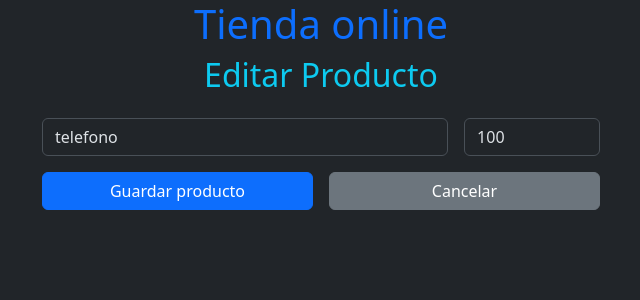
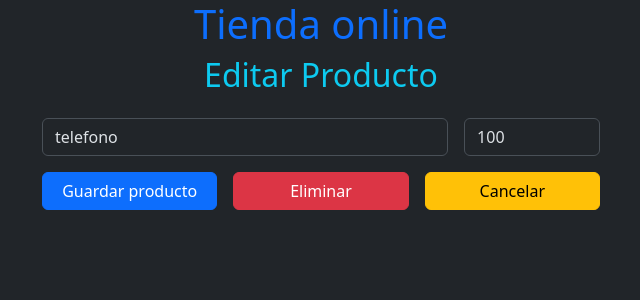
Before and after one commit to Mirai-Principal/tienda-online-con-angular, an Angular app: page /editar/1 in a window 1280 px wide. Shown: the top 300 px of the page, without its empty margins (319-959 px from the left). Built offline with nearby package versions, Linux system fonts and the light colour scheme.

Commit message:
pagina 404 error para rutas no validas

```diff
--- a/src/app/app.routes.ts
+++ b/src/app/app.routes.ts
@@ -1,10 +1,13 @@
 import { Routes } from '@angular/router';
 import { ListaProductos } from './lista-productos/lista-productos';
 import { FormularioProducto } from './formulario-producto/formulario-producto';
+import { Error } from './error/error';
 
 export const routes: Routes = [
     { path: '', component: ListaProductos },
     { path: 'productos', component: ListaProductos },
     { path: 'agregar', component: FormularioProducto },
     { path: 'editar/:id', component: FormularioProducto },
+    // Ruta para manejar páginas no encontradas
+    { path: '**', component: Error }
 ];
--- a/src/app/app.ts
+++ b/src/app/app.ts
@@ -1,10 +1,9 @@
 import { Component, signal } from '@angular/core';
-import { ListaProductos } from "./lista-productos/lista-productos";
 import { RouterOutlet } from "@angular/router";
 
 @Component({
   selector: 'app-root',
-  imports: [ListaProductos, RouterOutlet],
+  imports: [RouterOutlet],
   templateUrl: './app.html',
   styleUrl: './app.css'
 })
--- /dev/null
+++ b/src/app/error/error.html
@@ -0,0 +1,7 @@
+<div class="d-flex flex-column align-items-center justify-content-center my-5">
+    <div class="alert alert-danger text-center w-md-75 w-100">
+        <h1 class="display-4">404 - Página no encontrada</h1>
+        <p class="lead">La página o recurso que estás buscando no existe.</p>
+        <a routerLink="/" class="btn btn-primary">Volver al inicio</a>
+    </div>
+</div>
--- a/src/app/formulario-producto/formulario-producto.html
+++ b/src/app/formulario-producto/formulario-producto.html
@@ -7,9 +7,13 @@
             [(ngModel)]="precioInput" name="precioInput" autocomplete="off" required>
     </div>
     <!-- flex column si la pantalla es muy pequeña -->
-    <div class="d-flex flex-column flex-sm-row justify-content-between mt-3">
-        <button type="submit" class="btn btn-primary w-100 w-sm-50 me-0 me-sm-3" [disabled]="form.invalid">Guardar
+    <div class="d-flex flex-column flex-md-row justify-content-between mt-3">
+        <button type="submit" class="btn btn-primary w-100 w-md-50 me-0 me-md-3" [disabled]="form.invalid">Guardar
             producto</button>
-        <button type="button" class="btn btn-secondary w-100 w-sm-50 mt-3 mt-sm-0" routerLink="/">Cancelar</button>
+        @if (esEdicion()) {
+        <button type="button" class="btn btn-danger w-100 w-md-50 me-0 me-md-3 mt-3 mt-md-0"
+            (click)="eliminarProducto()">Eliminar</button>
+        }
+        <button type="button" class="btn btn-warning w-100 w-md-50 mt-3 mt-md-0" routerLink="/">Cancelar</button>
     </div>
 </form>
--- a/src/app/formulario-producto/formulario-producto.ts
+++ b/src/app/formulario-producto/formulario-producto.ts
@@ -12,6 +12,7 @@ import { Location } from '@angular/common';
   styleUrl: './formulario-producto.css',
 })
 export class FormularioProducto {
+
   idProducto = signal<number | null>(null);
   descripcionInput = signal('');
   precioInput = signal<number | null>(null);
@@ -29,7 +30,7 @@ export class FormularioProducto {
         const producto = this.productosService.getProductoById(this.idNumerico()!);
         //si el producto no existe, redirigimos a la lista
         if (!producto) {
-          this.router.navigate(['/']);
+          this.router.navigate(['/error']);
           return;
         }
         this.idProducto.set(producto.id!);
@@ -75,4 +76,15 @@ export class FormularioProducto {
       this.router.navigate(['/productos']);
     }
   }
+
+  eliminarProducto() {
+    if (this.idProducto() !== null) {
+      this.productosService.eliminarProducto(this.idProducto()!);
+      //limpiamos los campos
+      this.idProducto.set(null);
+      this.descripcionInput.set('');
+      this.precioInput.set(null);
+      this.router.navigate(['/']);
+    }
+  }
 }
--- a/src/app/lista-productos/lista-productos.ts
+++ b/src/app/lista-productos/lista-productos.ts
@@ -1,8 +1,7 @@
 import { Component, signal, Signal } from '@angular/core';
 import { Productos } from "../productos/productos";
 import { Producto } from "../models/producto.model";
-import { FormsModule, NgForm } from '@angular/forms';
-import { FormularioProducto } from "../formulario-producto/formulario-producto";
+import { FormsModule } from '@angular/forms';
 import { ProductosService } from "../services/productos.service";
 import { toSignal } from '@angular/core/rxjs-interop';
 import { Router, RouterLink } from "@angular/router";
@@ -10,7 +9,7 @@ import { Router, RouterLink } from "@angular/router";
 @Component({
   selector: 'app-lista-productos',
   standalone: true,
-  imports: [Productos, FormsModule, FormularioProducto, RouterLink],
+  imports: [Productos, FormsModule, RouterLink],
   templateUrl: './lista-productos.html',
   styleUrl: './lista-productos.css',
 })
--- a/src/app/services/productos.service.ts
+++ b/src/app/services/productos.service.ts
@@ -8,6 +8,7 @@ import { toObservable } from '@angular/core/rxjs-interop';
   providedIn: 'root',
 })
 export class ProductosService {
+
 
   private id = 1;
   private readonly listaProductos = signal<Producto[]>([]);
@@ -53,6 +54,10 @@ export class ProductosService {
     return this.listaProductos().find(p => p.id === id);
   }
 
+  eliminarProducto(id: number) {
+    this.listaProductos.update(list => list.filter(p => p.id !== id));
+  }
+
 
   //emite un evento desde el servicio
   detalleProductoEmmiter = new EventEmitter<Producto>();
```
Also changed, not shown: src/app/error/error.ts (added, +12 -0 lines), src/app/error/error.css (added).
